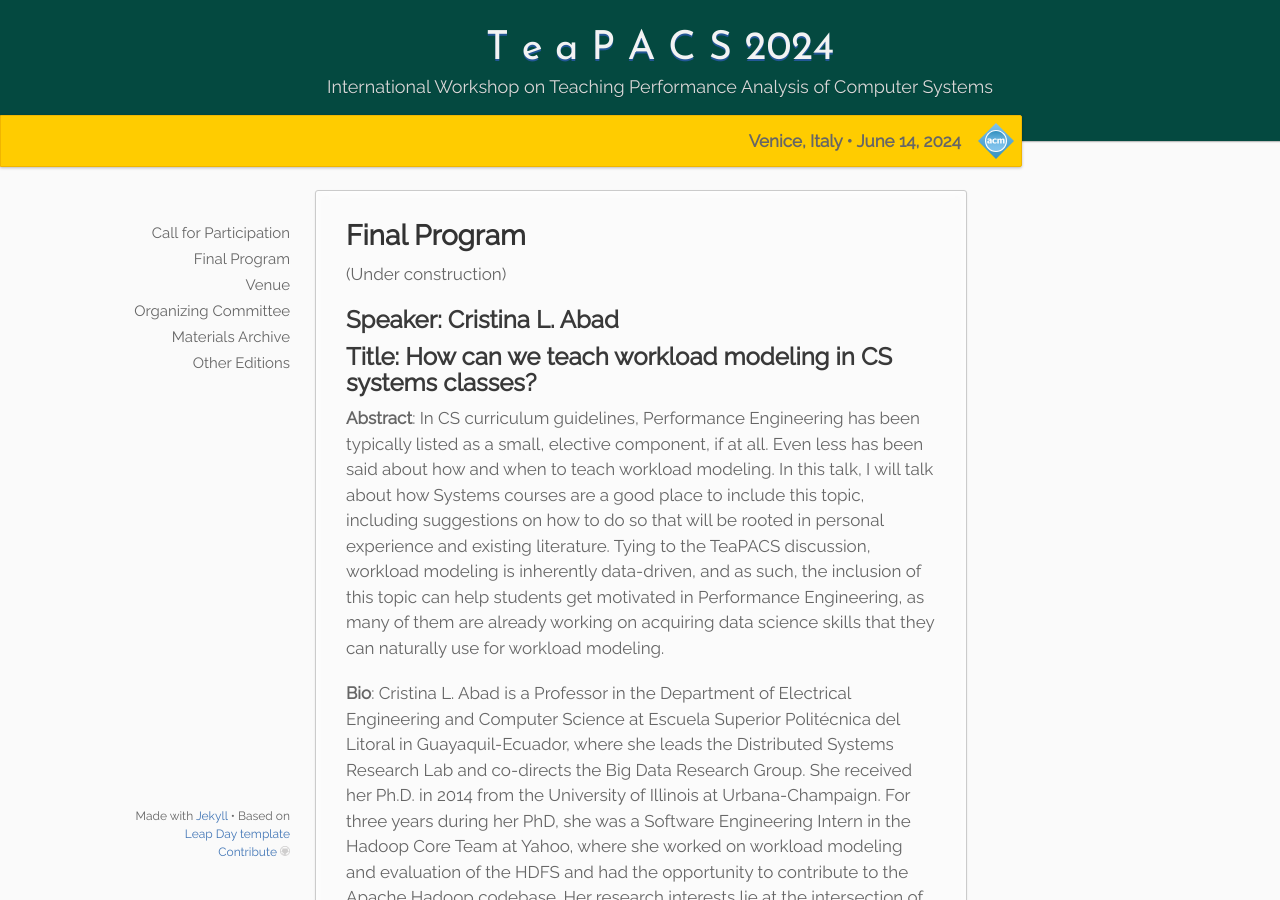
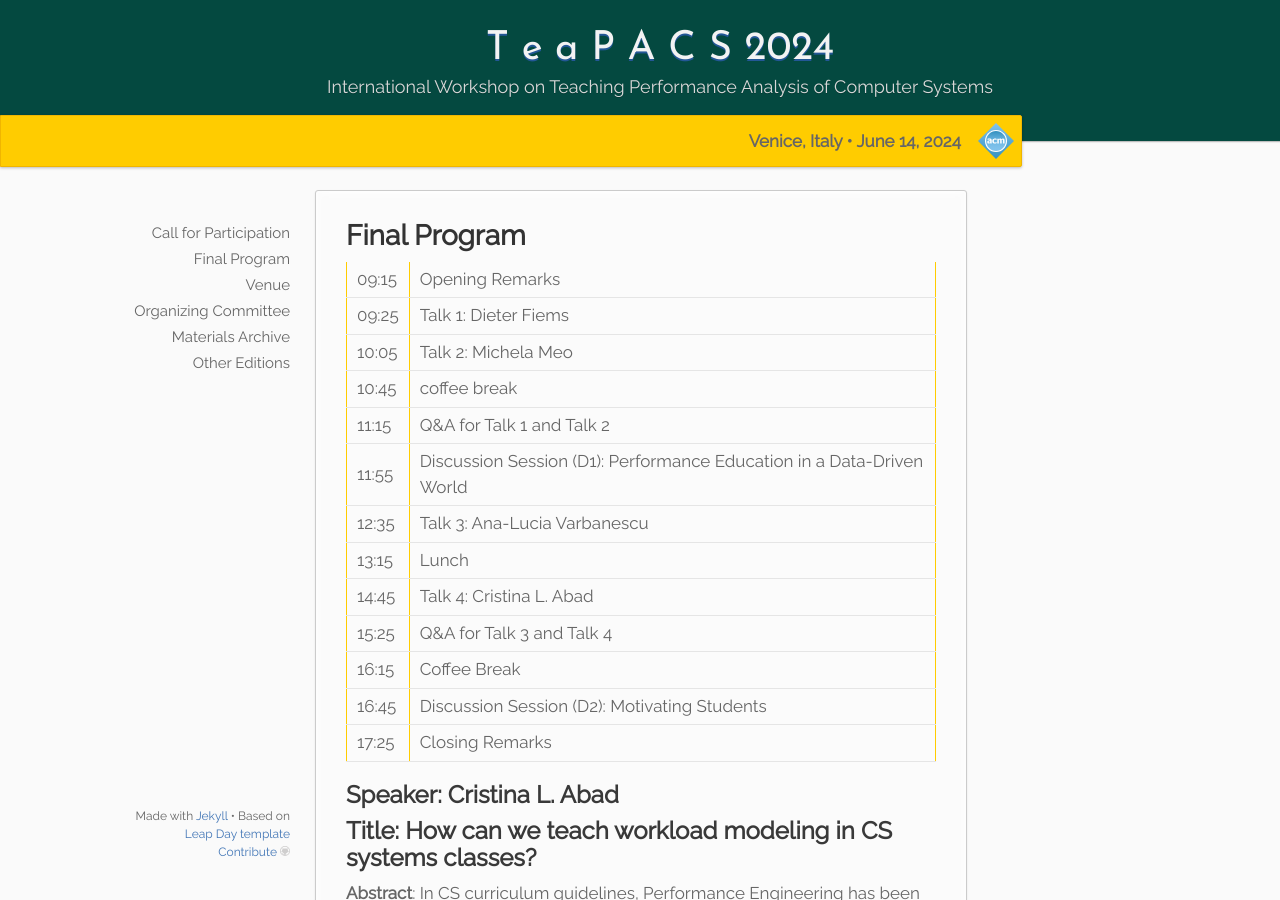
Before and after one commit to alessandropellegrini/teapacs.github.io, a Jekyll site: the page built from _2024/05.program.md, in a window 1280 px wide and 900 px high. Built offline with Jekyll 4.4.1, drawn with Linux system fonts in a browser that asks for light colours.

Commit message:
Update 05.program.md

```diff
--- a/_2024/05.program.md
+++ b/_2024/05.program.md
@@ -5,23 +5,21 @@ menu_show: true
 permalink: /:collection/program/
 ---
 
-(Under construction)
 
+| 09:15 | Opening Remarks                  |
+| 09:25 | Talk 1: Dieter Fiems             |
+| 10:05 | Talk 2: Michela Meo              |
+| 10:45 | coffee break                     |
+| 11:15 | Q&A for Talk 1 and Talk 2        |
+| 11:55 | Discussion Session (D1): Performance Education in a Data-Driven World |
+| 12:35 | Talk 3: Ana-Lucia Varbanescu     |
+| 13:15 | Lunch                            |
+| 14:45 | Talk 4: Cristina L. Abad         |
+| 15:25 | Q&A for Talk 3 and Talk 4        |
+| 16:15 | Coffee Break                     |
+| 16:45 | Discussion Session (D2): Motivating Students |
+| 17:25 | Closing Remarks                  |
 
-<!--
-| 09:15 | Opening Remarks                  |
-| 09:30 | Talk 1: Giuliano Casale           |
-| 10:15 | Talk 2: Diwakar Krishnamurthy     |
-| 11:00 | coffee break                     |
-| 11:30 | FCRC Plenary                     |
-| 12:30 | Lunch                            |
-| 13:45 | Discussion Session (D1): What to teach|
-| 14:45 | Talk 3: Mohammad Hajiesmaili      |
-| 15:30 | Coffee Break                     |
-| 16:00 | Talk 4: Ziv Scully                |
-| 16:45 | Discussion Session (D2): How to teach |
-| 17:45 | Closing Remarks                  |
--->
 
 ## Speaker: Cristina L. Abad
 ## Title: How can we teach workload modeling in CS systems classes?
```
